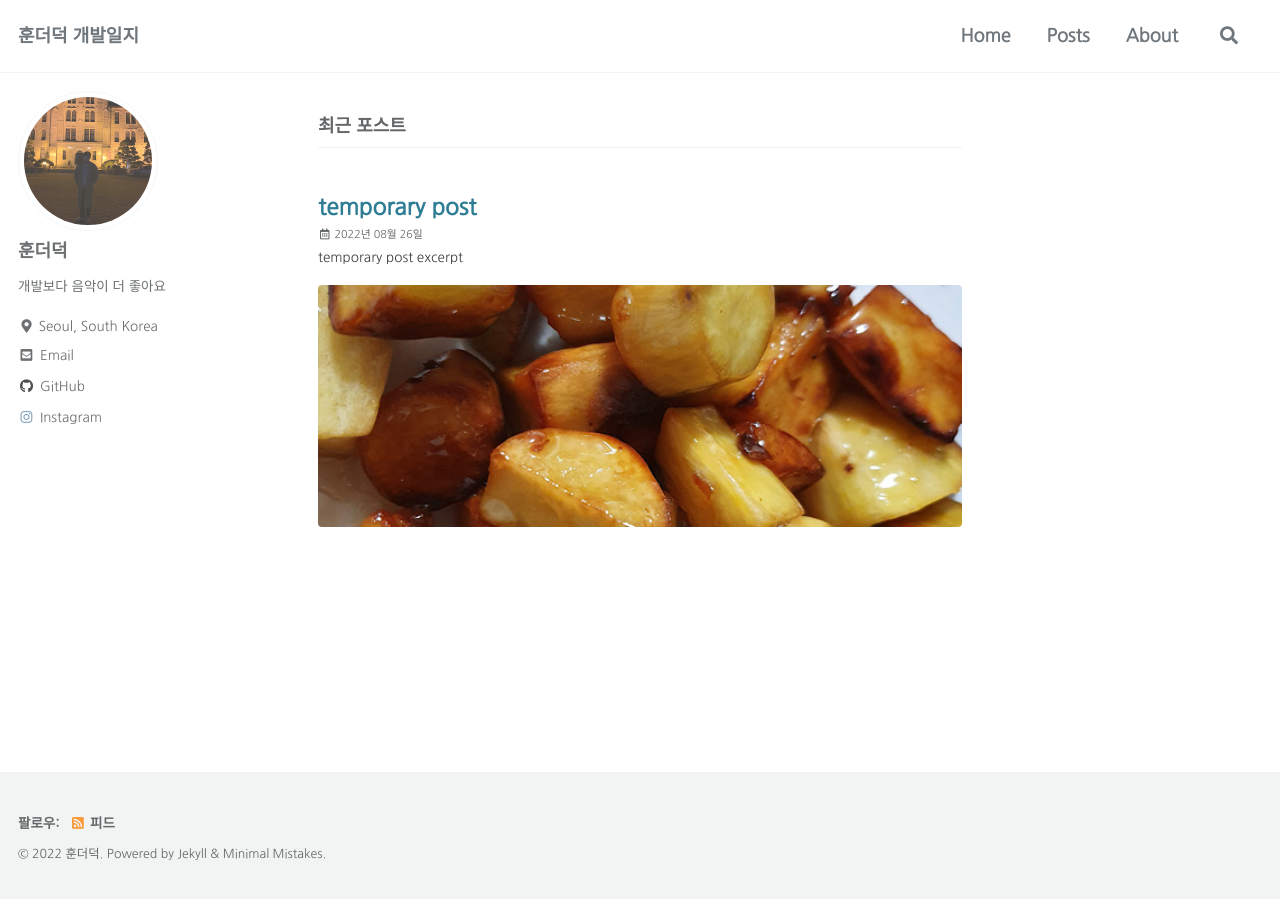
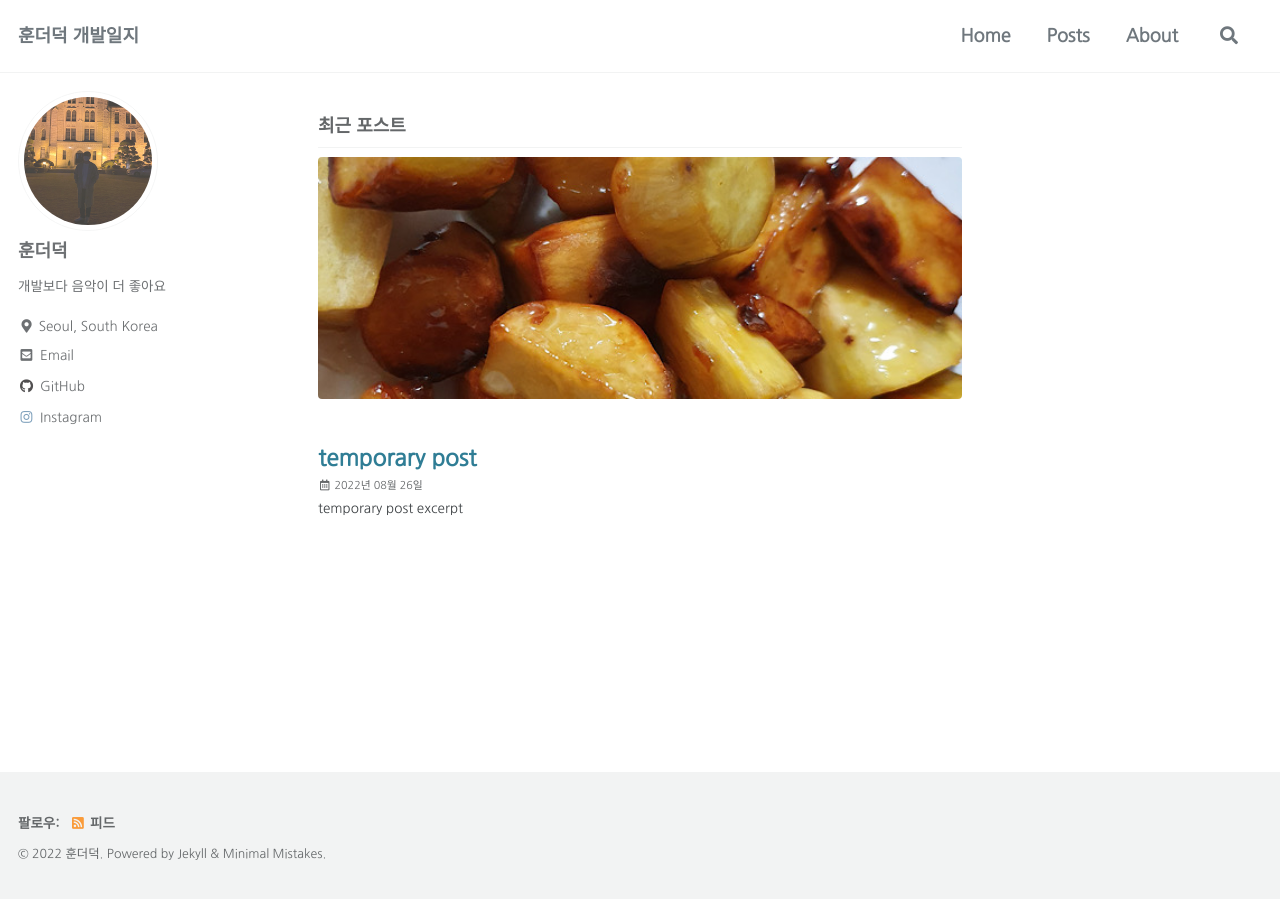
Before and after one commit to lovelyoverflow/lovelyoverflow.github.io, a Jekyll site: the page built from index.html, in a window 1280 px wide. Built offline with Jekyll 4.4.1, drawn with Linux system fonts in a browser that asks for light colours; cached includes are drawn as plain includes; some web fonts are replaced; the list of posts is cut into pages by our own code.

Commit message:
teaser title 하단

```diff
--- a/_includes/archive-single.html
+++ b/_includes/archive-single.html
@@ -12,7 +12,7 @@
 
 <div class="{{ include.type | default: 'list' }}__item">
   <article class="archive__item" itemscope itemtype="https://schema.org/CreativeWork">
-    {% if include.type == "grid" and teaser %}
+    {% if include.type == "grid" or teaser %}
       <div class="archive__item-teaser">
         <img src="{{ teaser | relative_url }}" alt="">
       </div>
@@ -29,10 +29,5 @@
         <p class="page__meta"><i class="far fa-fw fa-calendar-alt" aria-hidden="true"></i> {{ post.date | date: "%Y년 %m월 %d일" }}</p>
     {% endif %}
     {% if post.excerpt %}<p class="archive__item-excerpt" itemprop="description">{{ post.excerpt | markdownify | strip_html | truncate: 160 }}</p>{% endif %}
-    {% if include.type == "list" and teaser %}
-      <div class="archive__item-teaser">
-        <img src="{{ teaser | relative_url }}" alt="">
-      </div>
-    {% endif %}
   </article>
 </div>
```
